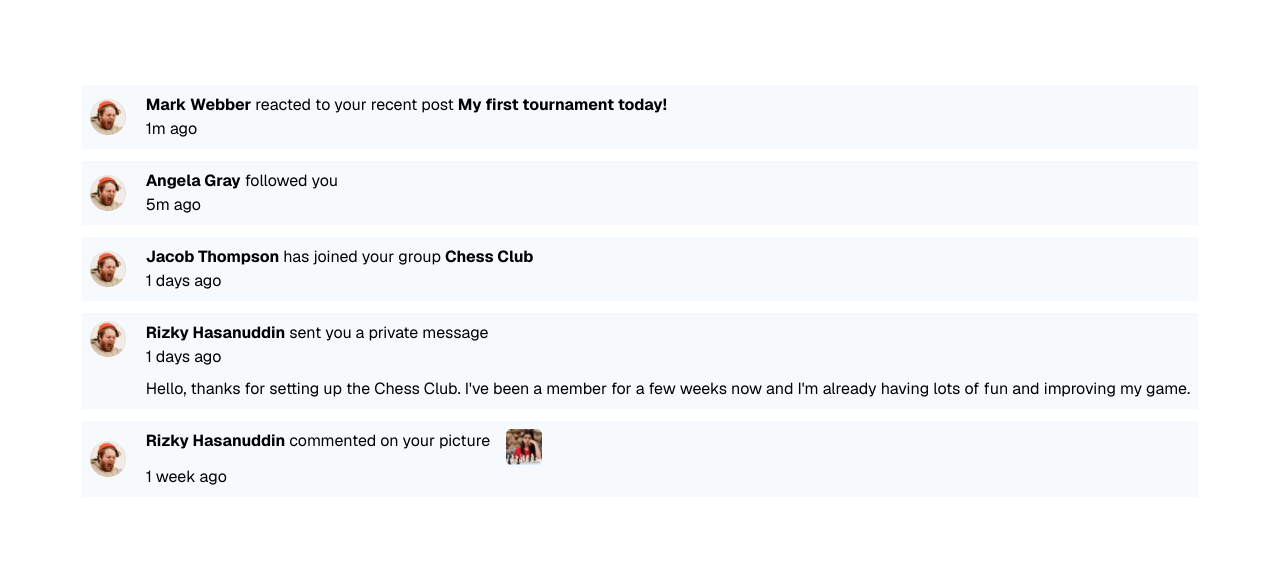
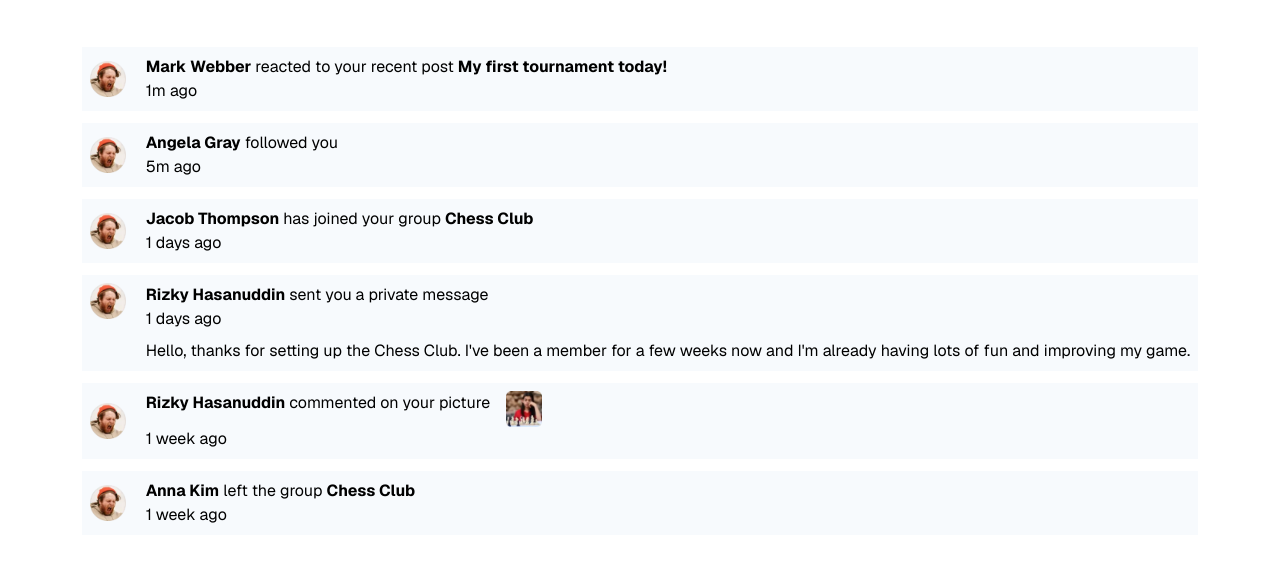
Before and after one commit to TheMcnafaha/fe-notifications-page, a Next.js app: page / in a window 1280 px wide. Shown: the part 109-670 px from the top of the page. Built offline with nearby package versions, Linux system fonts and the light colour scheme.

Commit message:
feat(notification manager): adds last notification

```diff
--- a/src/app/components/notification-manager.tsx
+++ b/src/app/components/notification-manager.tsx
@@ -95,12 +95,22 @@ export function AllNotifications() {
     pictureUrl: "/images/image-chess.webp",
     type: "picture",
   };
+  const groupAnna: GroupNotificationObj = {
+    userName: "Anna Kim",
+    event: "left the group",
+    group: "Chess Club",
+    seen: false,
+    imgUrl: "/images/avatar-mark-webber.webp",
+    timeStamp: "1 week",
+    type: "group",
+  };
   const reactions: Array<AllNotificationTypes> = [
     reactionMark,
     simpleAngela,
     groupJacob,
     privateRizky,
     pictureKimberly,
+    groupAnna,
   ];
   return (
     <>
```
